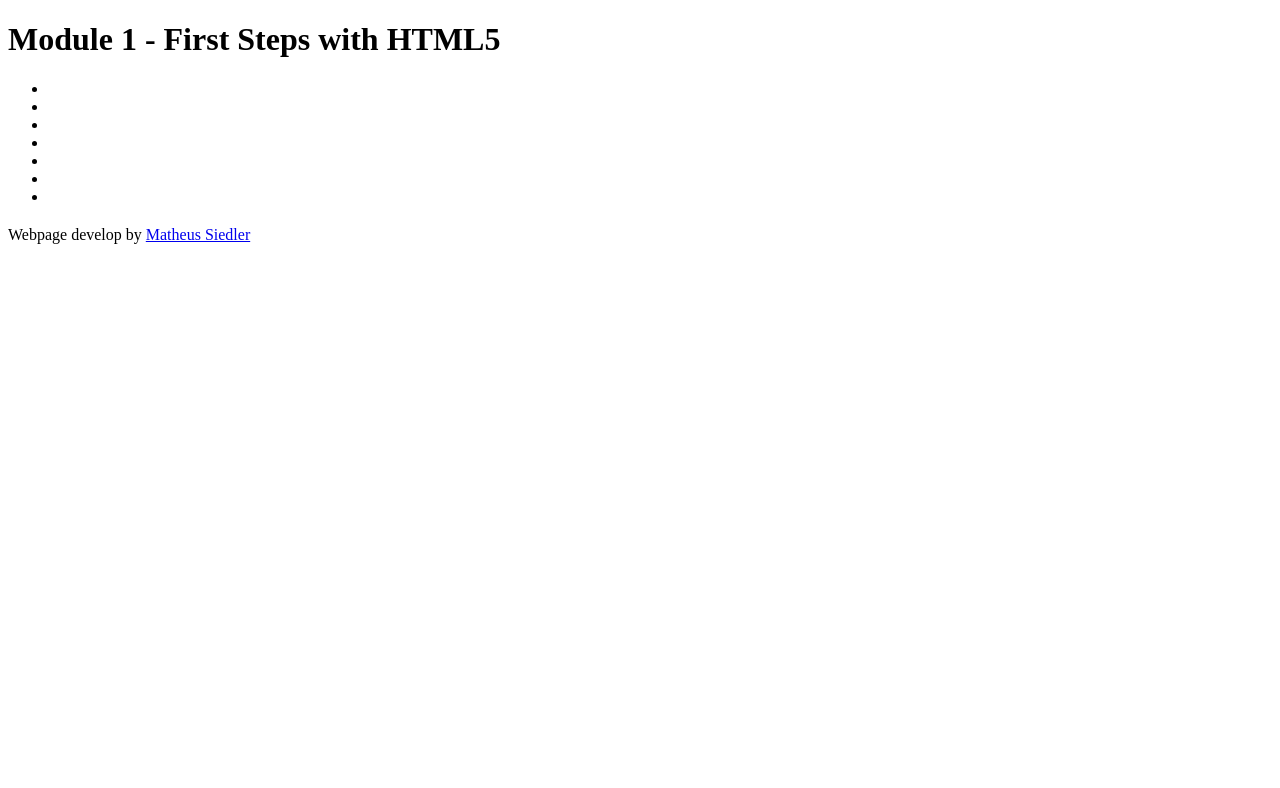
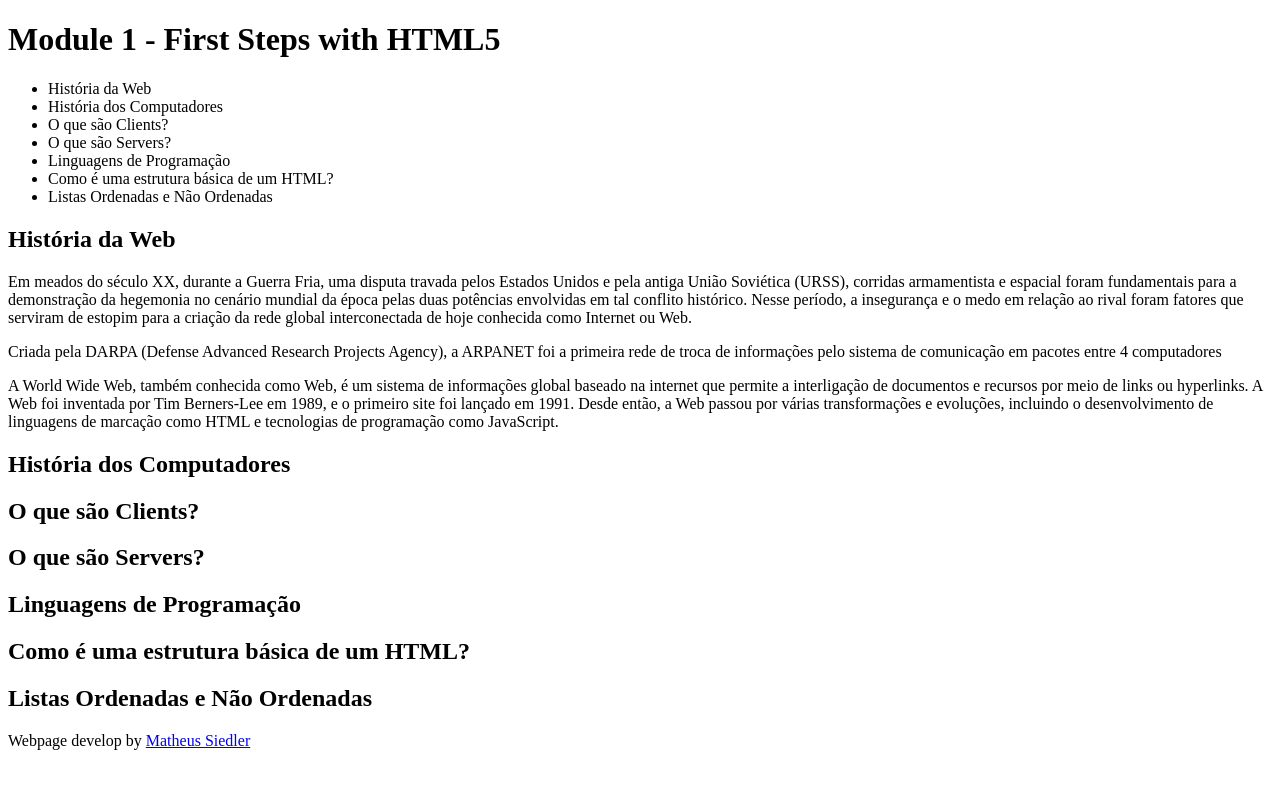
Before and after one commit to matheussiedler/first-web-page-dio, a plain HTML site: page html-course/challenges/first-steps/index.html in a window 1280 px wide. Drawn offline with Linux system fonts and the light colour scheme.

Commit message:
Organizing the website content and starting to do research to improve the content. New files: index.js and styles.css

```diff
--- a/html-course/challenges/first-steps/index.html
+++ b/html-course/challenges/first-steps/index.html
@@ -11,38 +11,37 @@
     </header>
     <nav>
         <ul>
-            <li></li>
-            <li></li>
-            <li></li>
-            <li></li>
-            <li></li>
-            <li></li>
-            <li></li>
+            <li>História da Web</li>
+            <li>História dos Computadores</li>
+            <li>O que são Clients?</li>
+            <li>O que são Servers?</li>
+            <li>Linguagens de Programação</li>
+            <li>Como é uma estrutura básica de um HTML?</li>
+            <li>Listas Ordenadas e Não Ordenadas</li>
         </ul>
     </nav>
     <main>
-        <h2></h2>
+        <h2>História da Web</h2>
+        <p>Em meados do século XX, durante a Guerra Fria, uma disputa travada pelos Estados Unidos e pela antiga União Soviética (URSS), corridas armamentista e espacial foram fundamentais para a demonstração da hegemonia no cenário mundial da época pelas duas potências envolvidas em tal conflito histórico. Nesse período, a insegurança e o medo em relação ao rival foram fatores que serviram de estopim para a criação da rede global interconectada de hoje conhecida como Internet ou Web.</p>
+        <p>Criada pela DARPA (Defense Advanced Research Projects Agency), a ARPANET foi a primeira rede de troca de informações pelo sistema de comunicação em pacotes entre 4 computadores</p>
+        <p>A World Wide Web, também conhecida como Web, é um sistema de informações global baseado na internet que permite a interligação de documentos e recursos por meio de links ou hyperlinks. A Web foi inventada por Tim Berners-Lee em 1989, e o primeiro site foi lançado em 1991. Desde então, a Web passou por várias transformações e evoluções, incluindo o desenvolvimento de linguagens de marcação como HTML e tecnologias de programação como JavaScript.</p>
+
+        <h2>História dos Computadores</h2>
         <p></p>
 
-        <h2></h2>
+        <h2>O que são Clients?</h2>
         <p></p>
 
-        <h2></h2>
+        <h2>O que são Servers?</h2>
         <p></p>
 
-        <h2></h2>
+        <h2>Linguagens de Programação</h2>
         <p></p>
 
-        <h2></h2>
+        <h2>Como é uma estrutura básica de um HTML?</h2>
         <p></p>
 
-        <h2></h2>
-        <p></p>
-
-        <h2></h2>
-        <p></p>
-
-        <h2></h2>
+        <h2>Listas Ordenadas e Não Ordenadas</h2>
         <p></p>
     </main>
     <footer>
```
Also changed, not shown: html-course/challenges/first-steps/index.js (added), html-course/challenges/first-steps/styles.css (added).
